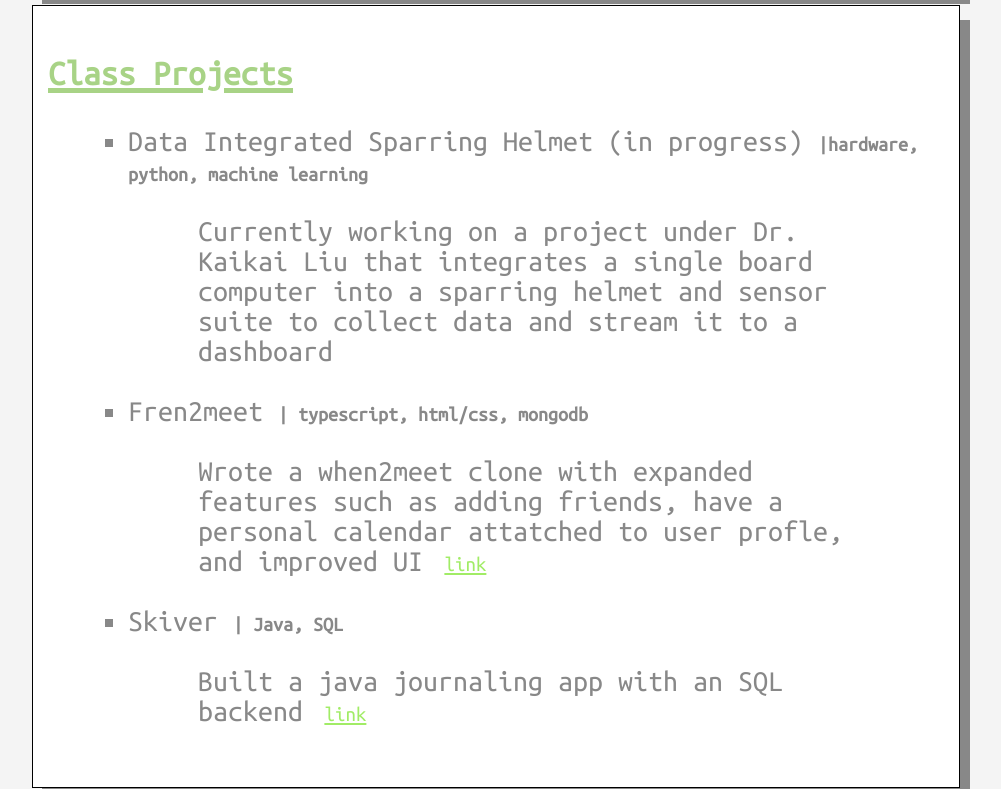
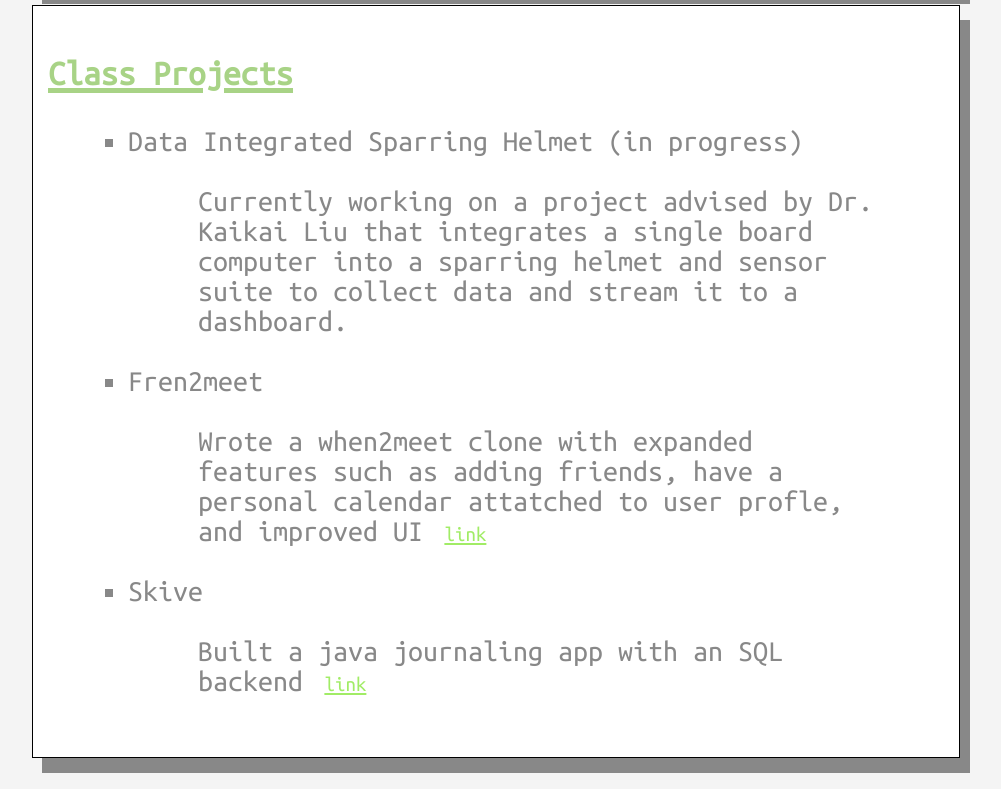
Before and after one commit to Evan-Nishi/personal-site-v2, a Next.js app: page / in a window 1280 px wide. Shown: the part 2100-2889 px from the top of the page, without its empty margins (160-1161 px from the left). Built offline with nearby package versions, Linux system fonts and the light colour scheme.

Commit message:
small style updates

```diff
--- a/src/pages/index.tsx
+++ b/src/pages/index.tsx
@@ -68,11 +68,11 @@ export default class Index extends React.Component {
                     <h3>Class Projects</h3>
                     <div className="indented">
                         <ul>
-                            <li>Data Integrated Sparring Helmet (in progress) <b className='tech-used'>|hardware, python, machine learning</b> </li>
-                            <p>Currently working on a project under Dr. Kaikai Liu that integrates a single board computer into a sparring helmet and sensor suite to collect data and stream it to a dashboard</p>
-                            <li>Fren2meet <b className='tech-used'>| typescript, html/css, mongodb</b> </li>
+                            <li>Data Integrated Sparring Helmet (in progress)</li>
+                            <p>Currently working on a project advised by Dr. Kaikai Liu that integrates a single board computer into a sparring helmet and sensor suite to collect data and stream it to a dashboard.</p>
+                            <li>Fren2meet</li>
                             <p>Wrote a when2meet clone with expanded features such as adding friends, have a personal calendar attatched to user profle, and improved UI <a id="sc" className="inlinelink" href="https://github.com/Evan-Nishi/CMPE-133-Project">link</a></p>
-                            <li>Skiver <b className='tech-used'>| Java, SQL</b> </li>
+                            <li>Skive </li>
                             <p>Built a java journaling app with an SQL backend <a id="sc" className="inlinelink" href="https://github.com/Evan-Nishi/team-61-02">link</a></p>
                         </ul>
 
--- a/src/styles.css
+++ b/src/styles.css
@@ -19,8 +19,8 @@ html{
 }
 
 br{
-    line-height: 2.5vw;
-    margin-bottom: 0.8vh;
+    line-height: 4.5vh;
+    margin-bottom: 1.5vh;
 }
 
 h2{
@@ -306,7 +306,7 @@ a{
 }
 
 .tech-used{
-    font-size:20px;
+    font: size 0.35vw;
 }
 
 @media screen and (max-width: 950px){
```
Also changed, not shown: 1 other file (tests, documents, lock files or other folders).
